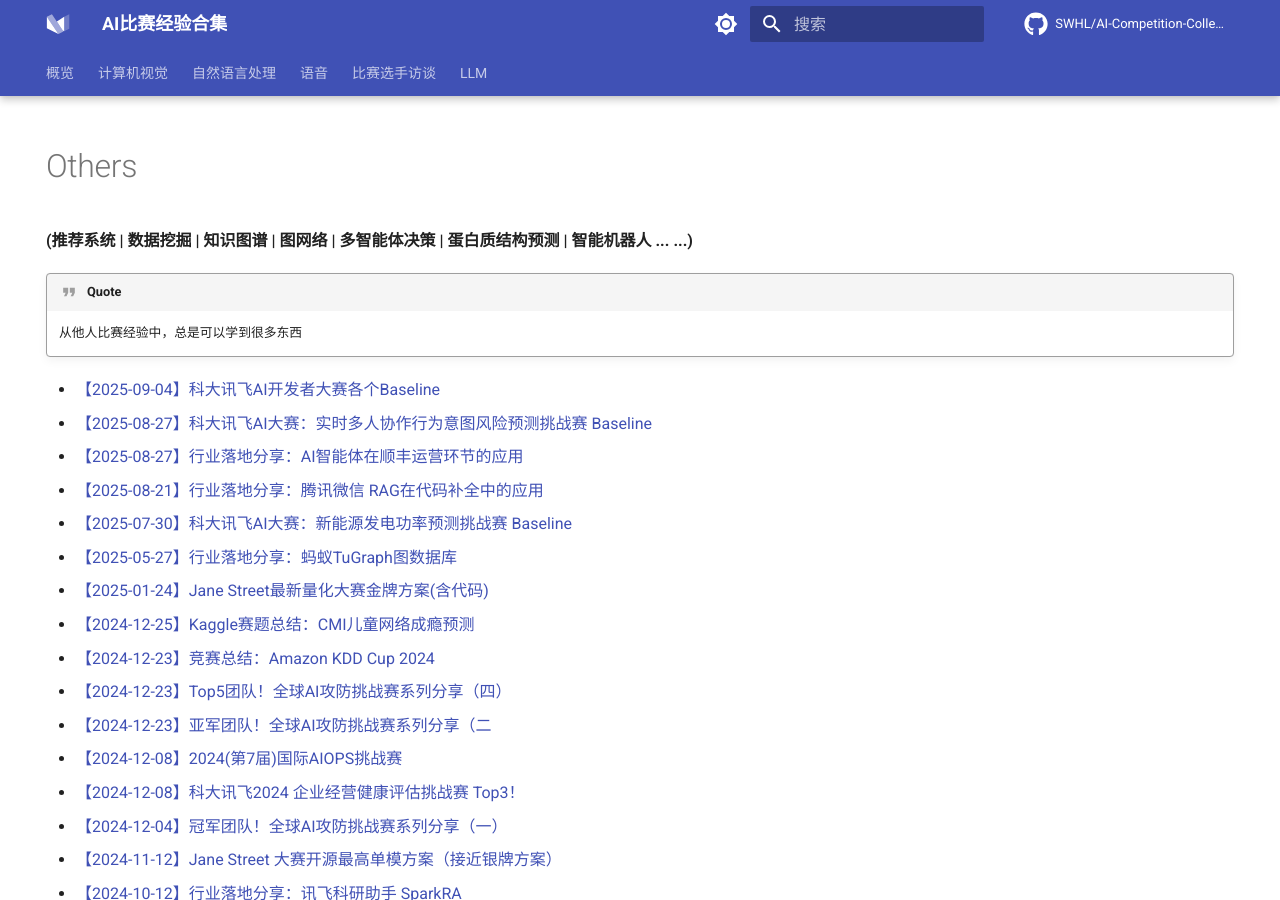
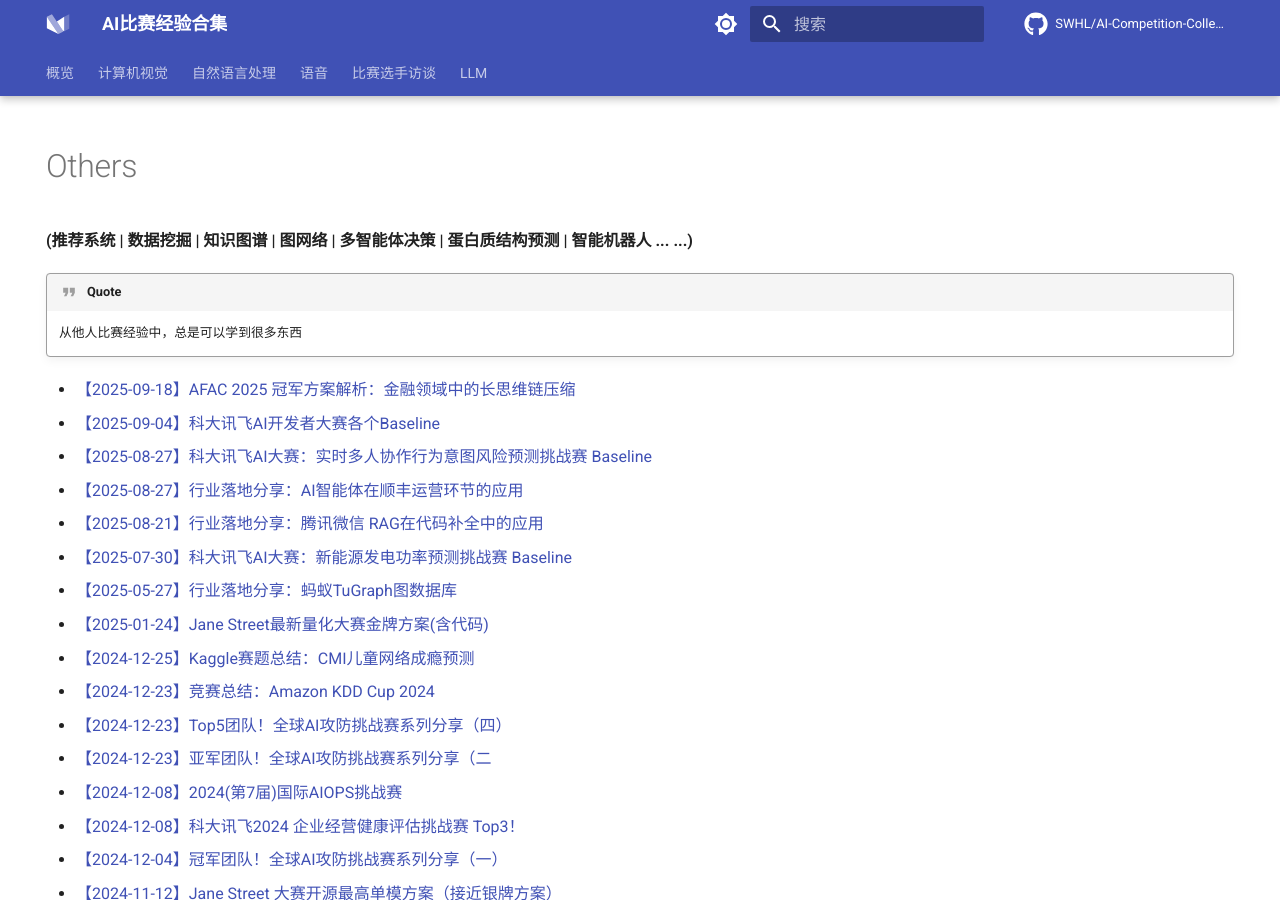
Before and after one commit to SWHL/AI-Competition-Collections, an MkDocs documentation site: the page built from docs/Others.md, in a window 1280 px wide and 900 px high. Built offline with MkDocs 1.6.1 and Material for MkDocs 9.7.7, drawn with Linux system fonts in a browser that asks for light colours; comment, search, counter and statistics services are not loaded.

Commit message:
docs: update _others

```diff
--- a/docs/Others.md
+++ b/docs/Others.md
@@ -14,6 +14,7 @@
 
     从他人比赛经验中，总是可以学到很多东西
 
+- [【2025-09-18】AFAC 2025 冠军方案解析：金融领域中的长思维链压缩](https://mp.weixin.qq.com/s/ROKX039W0TVicoynDhmtrQ)
 - [【2025-09-04】科大讯飞AI开发者大赛各个Baseline](https://mp.weixin.qq.com/mp/appmsgalbum?__biz=MzIwNDA5NDYzNA==&action=getalbum&album_id=1995949681209556994&subscene=90&scenenote=https%3A%2F%2Fmp.weixin.qq.com%2Fs%3F__biz%3DMzIwNDA5NDYzNA%3D%3D%26mid%3D2247510353%26idx%3D1%26sn%3D28c47344451442ff4c63bd5504866cf5%26chksm%3D974aed7ee4eea14cdbd1cf7af4653f140ffdd8f731c0c46ed41ae3346b48f4be47989e53b507%26scene%3D90%26xtrack%3D1%26sessionid%3D1756774650%26subscene%3D93%26clicktime%3D1756774688%26enterid%3D1756774688%26flutter_pos%3D5%26biz_enter_id%3D4%26ranksessionid%3D1756774662%26jumppath%3D20020_1756774661054%252C1104_1756774664818%252C20020_1756774676251%252C1104_1756774687468%26jumppathdepth%3D4%26ascene%3D56%26devicetype%3DiOS18.6.2%26version%3D18003e38%26nettype%3DWIFI%26abtest_cookie%3DAAACAA%253D%253D%26lang%3Dzh_CN%26countrycode%3DCN%26fontScale%3D118%26exportkey%3Dn_ChQIAhIQ2jEwxWAjrxgz1WaJ5oH2sBLhAQIE97dBBAEAAAAAAKsRJM1%252FMqEAAAAOpnltbLcz9gKNyK89dVj0sNh%252Fc9bYhqI26HDHQIaqhWWT%252Fe0XoZlnkycCVJsjh8cb0w1iqHJkkqvCX7UF0divct6OZPUZ7bFpDvTwuQQFdoqkk%252FadIfzlTuf7nZhdRMTdrrLPXbxkWeXOPN%252B2qoGsgO7w72vrE4nTtNlsqH2%252BjAmL8BZH9icU7u%252Fl2Q%252BHKRi25MXHe8MqTfkcxGYAN6bFxoEW7ds52bmgK3PIoIdv51VETB2STy2KHhj%252FSooUN%252FWITYtTAwzDTCzhHQ%253D%253D%26pass_ticket%3DD2HTy3cgqQIqEaYYLmJeUkZSc9Nh4Fj8WoyQTfij6KTCRNeNvcOKplrIyjaPqu%252BF%26wx_header%3D3&nolastread=1#wechat_redirect)
 - [【2025-08-27】科大讯飞AI大赛：实时多人协作行为意图风险预测挑战赛 Baseline](https://mp.weixin.qq.com/s/LYNlAJJ7A9OjzvapeQr2Dg)
 - [【2025-08-27】行业落地分享：AI智能体在顺丰运营环节的应用](https://mp.weixin.qq.com/s/g8ERLEMgNu8kQGV5NvCdpw)
```
